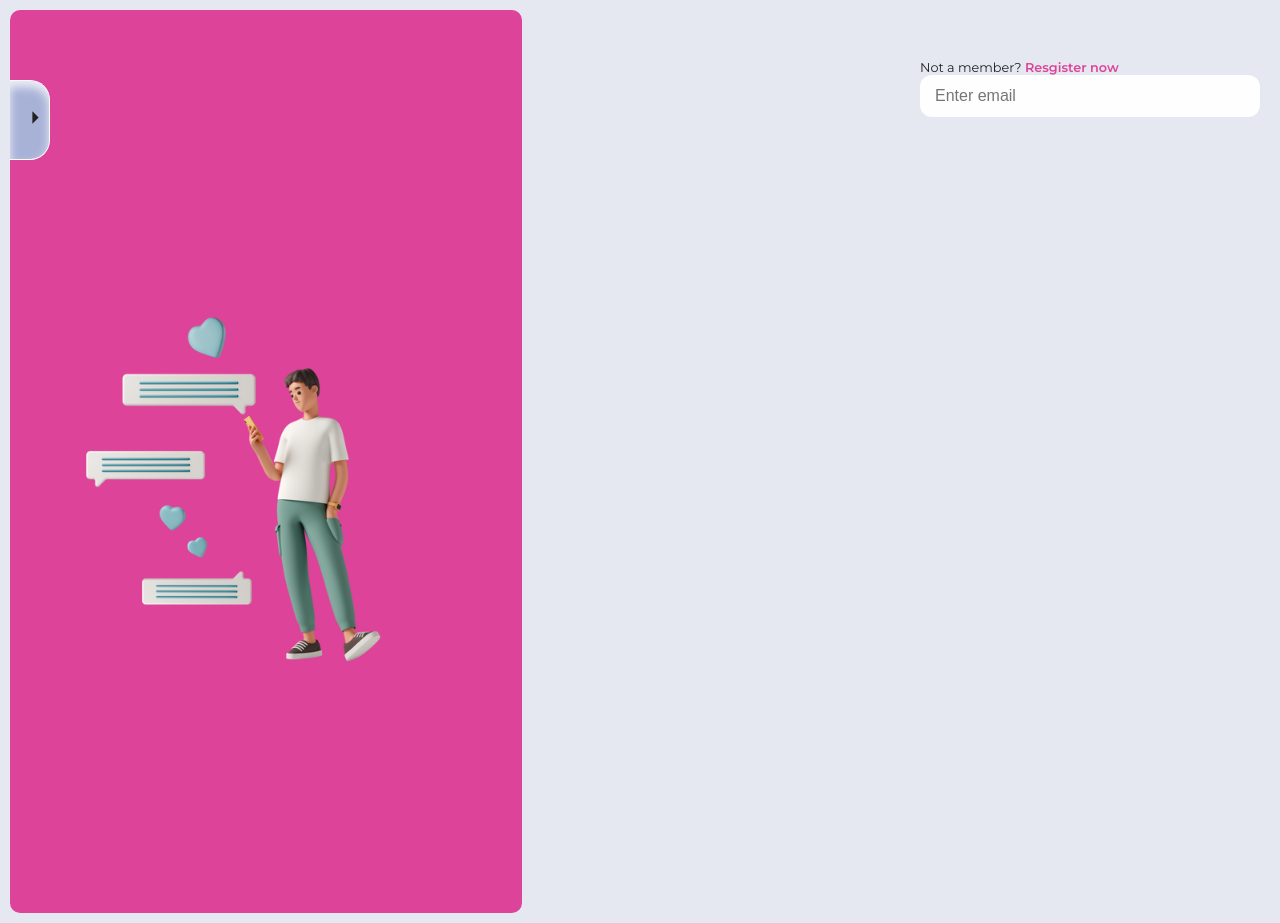
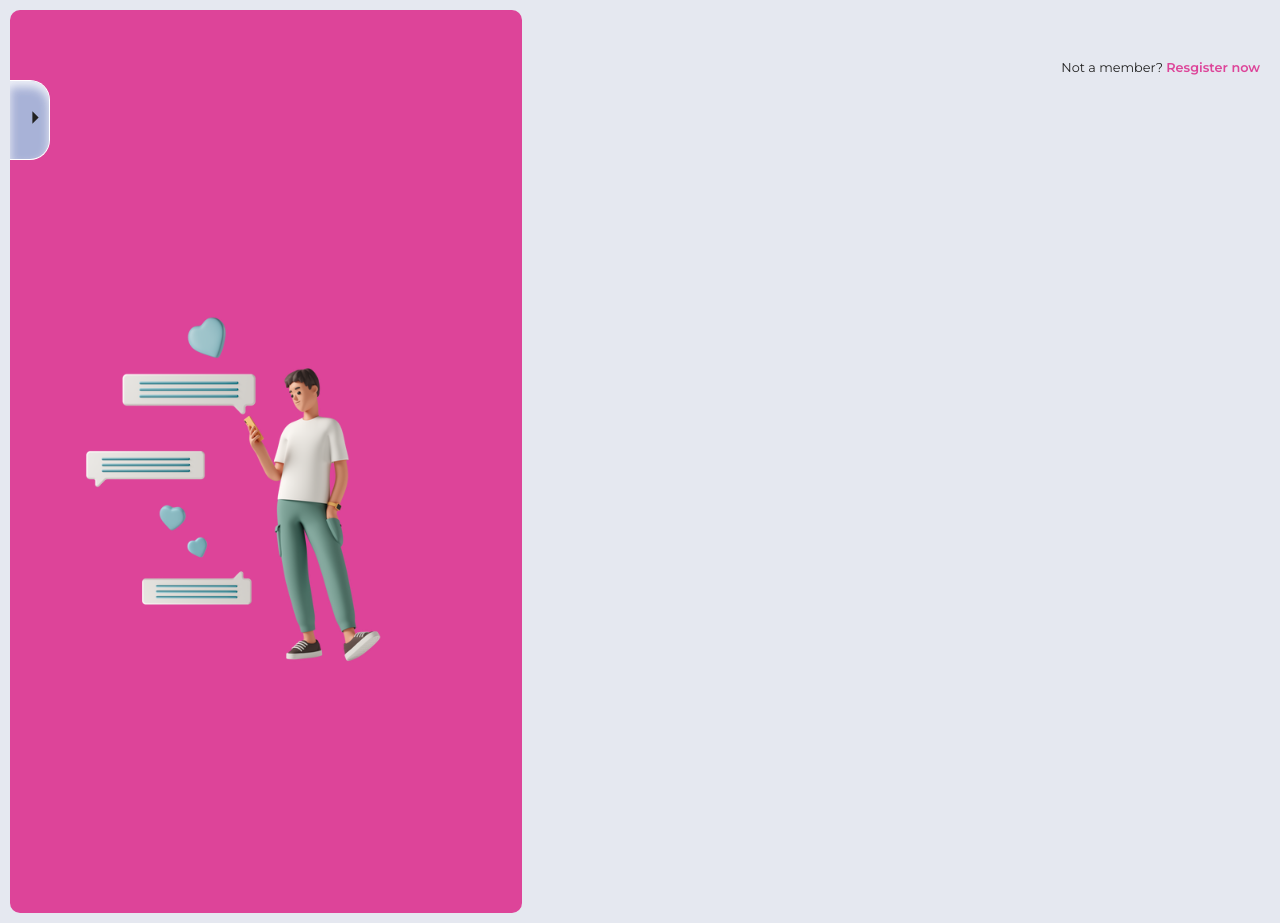
Before and after one commit to mateuscorreiaazevedo/page-auth, a React (Vite) app: page /login in a window 1280 px wide. Built offline with nearby package versions, Linux system fonts and the light colour scheme.

Commit message:
test: Login page reorganization,

```diff
--- a/src/components/form/login/index.tsx
+++ b/src/components/form/login/index.tsx
@@ -1,12 +1,15 @@
+import { FieldInput } from '../../ui/input'
 import React from 'react'
-import { FieldInput } from '../../ui/input'
+import styled from 'styled-components'
 
+const ContainerForm = styled.div`
+`
 export const LoginForm = () => {
   return (
-    <div>
+    <ContainerForm>
       <form>
         <FieldInput type='email' placeholder='Enter email' nameId='email' />
       </form>
-    </div>
+    </ContainerForm>
   )
 }
--- a/src/components/ui/input/index.tsx
+++ b/src/components/ui/input/index.tsx
@@ -20,7 +20,7 @@ export const FieldInput: React.FC<Props> = ({ type = 'text', nameId, handleChang
       id={nameId}
       onChange={handleChange}
       placeholder={placeholder}
-      shadow={transparentize(0.9, colors.text)}
+      shadow={transparentize(0.8, colors.text)}
       required
     />
   )
--- a/src/components/ui/input/style.ts
+++ b/src/components/ui/input/style.ts
@@ -6,12 +6,13 @@ type Shadow ={
 
 export const Input = styled.input`
   width: 340px;
-  height: 42px;
+  height: 52px;
   padding: 8px 15px;
   font-size: 1rem;
   border-radius: 12px;
   border: none;
   background: ${({ theme }) => theme.colors.inputBackground};
+  color: ${({ theme }) => theme.colors.text};
   transition: 400ms;
 
   &:focus {
--- a/src/pages/login/index.tsx
+++ b/src/pages/login/index.tsx
@@ -2,7 +2,6 @@ import * as S from './style'
 import React from 'react'
 import { ImageSlider } from '../../components/slider'
 import { Link } from 'react-router-dom'
-import { LoginForm } from '../../components/form/login'
 
 export const LoginPage = () => {
   return (
@@ -13,10 +12,9 @@ export const LoginPage = () => {
         </div>
       </S.ContainerImages>
       <S.ContainerForm>
-        <p>
-          Not a member? <Link to='/signup'>Resgister now</Link>
-        </p>
-        <LoginForm />
+          <p>
+            Not a member? <Link to='/signup'>Resgister now</Link>
+          </p>
       </S.ContainerForm>
     </S.Main>
   )
--- a/src/pages/login/style.ts
+++ b/src/pages/login/style.ts
@@ -2,7 +2,6 @@ import styled from 'styled-components'
 
 export const Main = styled.main`
   display: flex;
-  justify-content: space-between;
 `
 
 export const ContainerImages = styled.div`
@@ -29,8 +28,10 @@ export const ContainerImages = styled.div`
 export const ContainerForm = styled.div`
   margin-right: 20px;
   margin-top: 60px;
+  flex-grow: 1;
     p {
     font-size: .8rem;
+    text-align: end;
       a {
         text-decoration: none;
         font-weight: bold;
```
Lines whose indentation alone changed are shown as unchanged.
